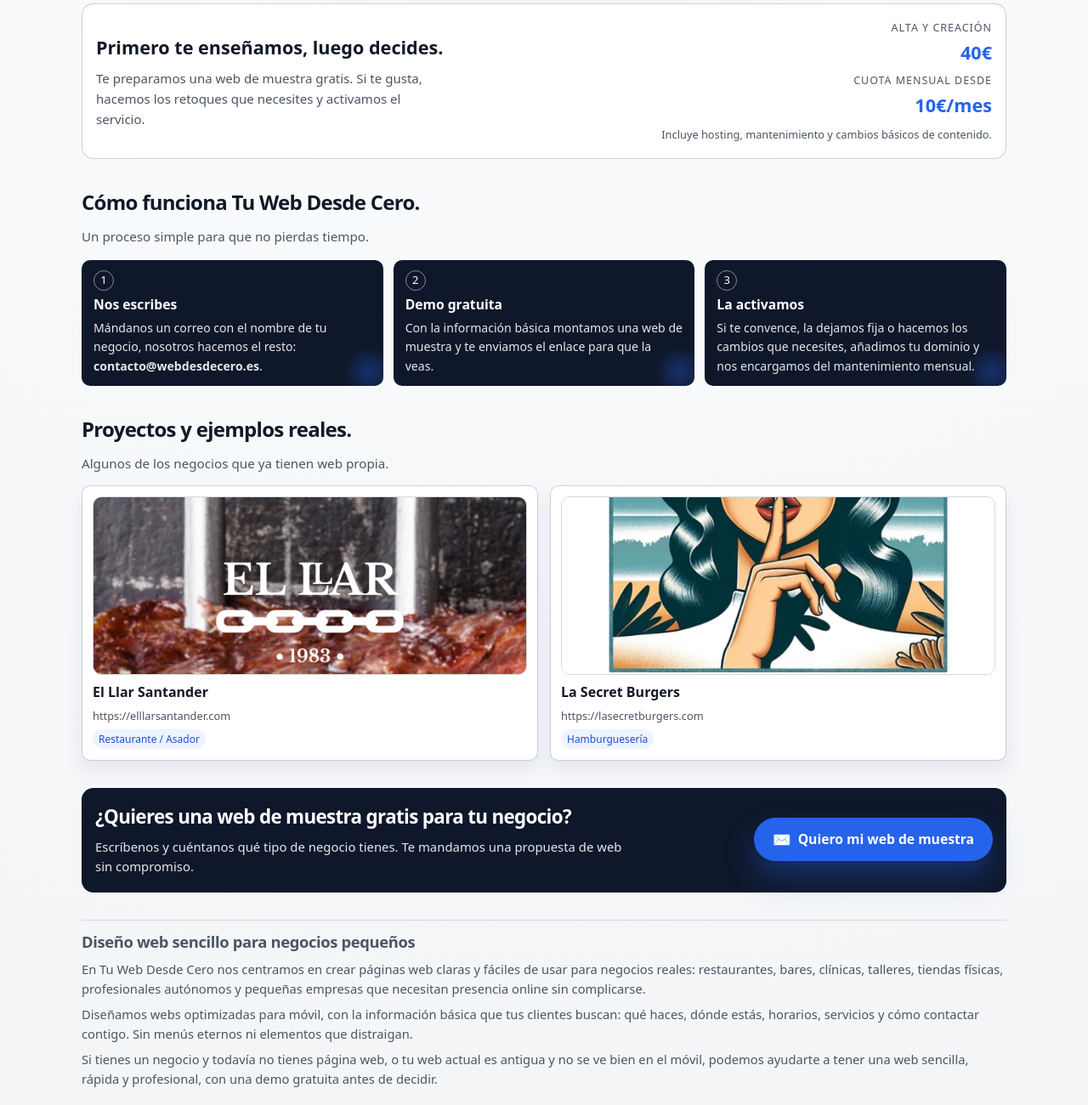
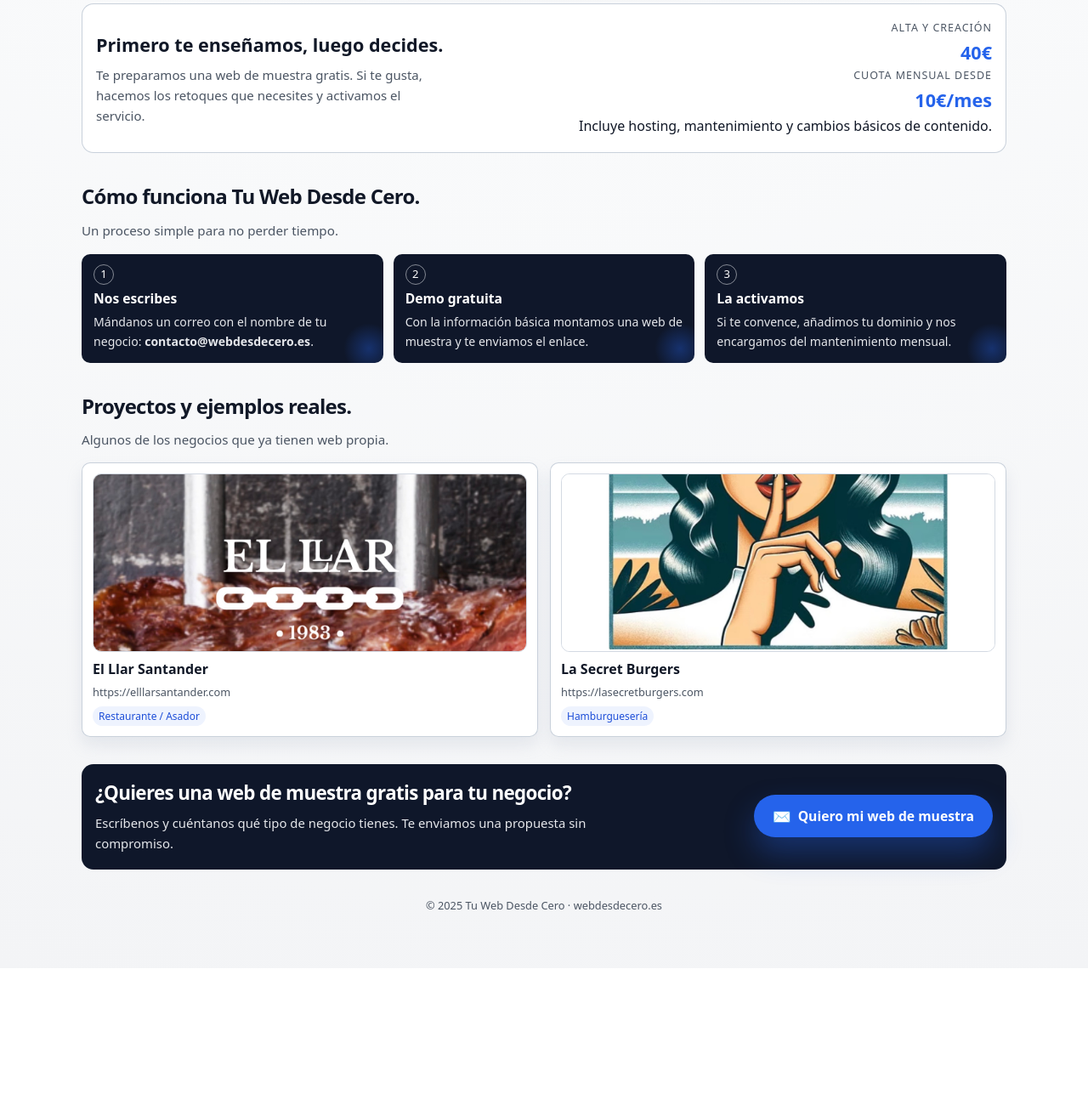
Before and after one commit to JGM2000/webdesdecero, a plain HTML site: page index.html in a window 1280 px wide. Shown: the part 780-2080 px from the top of the page at 85% size. After the commit the page ends 1919 px from the top, so only its background shows below. Drawn offline with Linux system fonts and the light colour scheme.

Commit message:
Update index.html

```diff
--- a/index.html
+++ b/index.html
@@ -14,7 +14,7 @@
   <link rel="icon" type="image/png" sizes="64x64" href="img/favicon-64.png">
   <link rel="apple-touch-icon" href="img/favicon-180.png">
 
-  <!-- Open Graph (para compartir en redes) -->
+  <!-- Open Graph -->
   <meta property="og:type" content="website">
   <meta property="og:title" content="Diseño web para negocios | Tu Web Desde Cero">
   <meta property="og:description" content="Páginas web sencillas y profesionales para negocios. Te hacemos una web de muestra gratis y solo pagas si te convence.">
@@ -27,7 +27,16 @@
   <meta name="twitter:description" content="Páginas web sencillas y profesionales para negocios. Te hacemos una web de muestra gratis y solo pagas si te convence.">
   <meta name="twitter:image" content="https://webdesdecero.es/img/logo_transparent.png">
 
-  <!-- Marcado estructurado (Schema.org) -->
+  <!-- Google Analytics 4 -->
+  <script async src="https://www.googletagmanager.com/gtag/js?id=G-423HGSDYDT"></script>
+  <script>
+    window.dataLayer = window.dataLayer || [];
+    function gtag(){dataLayer.push(arguments);}
+    gtag('js', new Date());
+    gtag('config', 'G-423HGSDYDT');
+  </script>
+
+  <!-- Schema.org (SEO) -->
   <script type="application/ld+json">
   {
     "@context": "https://schema.org",
@@ -234,7 +243,7 @@
       font-size: 1.1rem;
     }
 
-    /* HERO CARD / EJEMPLO */
+    /* HERO EJEMPLO */
 
     .hero-card-wrap {
       display: flex;
@@ -297,11 +306,7 @@
       color: var(--text-soft);
     }
 
-    .hero-card-pricing strong {
-      color: var(--accent);
-    }
-
-    /* SECCIONES GENERALES */
+    /* FEATURES */
 
     section {
       margin-bottom: 32px;
@@ -318,8 +323,6 @@
       font-size: 0.95rem;
       max-width: 520px;
     }
-
-    /* FEATURES GRID */
 
     .features-grid {
       margin-top: 16px;
@@ -403,11 +406,6 @@
       }
     }
 
-    .pricing-setup,
-    .pricing-month {
-      margin-bottom: 6px;
-    }
-
     .pricing-setup span.label,
     .pricing-month span.label {
       font-size: 0.78rem;
@@ -424,12 +422,7 @@
       color: var(--accent);
     }
 
-    .pricing-hint {
-      font-size: 0.8rem;
-      color: var(--text-soft);
-    }
-
-    /* HOW IT WORKS */
+    /* STEPS */
 
     .steps {
       margin-top: 16px;
@@ -448,7 +441,7 @@
       background: #0f172a;
       color: var(--white);
       border-radius: var(--radius-md);
-      padding: 12px 14px;
+      padding: 12px 14px 14px;
       position: relative;
       overflow: hidden;
     }
@@ -596,38 +589,16 @@
       }
     }
 
-    .cta-final-contact .btn-primary {
-      text-decoration: none;
-    }
-
-    /* BLOQUE SEO EXTRA (texto orientado a búsquedas) */
-
-    .seo-extra {
-      margin-top: 32px;
-      padding-top: 10px;
-      border-top: 1px solid rgba(148, 163, 184, 0.35);
-      font-size: 0.92rem;
-      color: var(--text-soft);
-    }
-
-    .seo-extra h2 {
-      font-size: 1.15rem;
-      margin-bottom: 6px;
-      letter-spacing: -0.02em;
-    }
-
-    .seo-extra p + p {
-      margin-top: 6px;
-    }
-
     footer {
       margin-top: 30px;
       font-size: 0.8rem;
       color: var(--text-soft);
       text-align: center;
     }
+
   </style>
 </head>
+
 <body>
   <div class="page">
     <header>
@@ -654,10 +625,11 @@
             <span>✓</span>
             <div>Te hacemos una web de muestra gratis, sin compromiso</div>
           </div>
+
           <h1>
-            Tu web desde cero,
-            <span>sin complicarte.</span>
+            Tu web desde cero, <span>sin complicarte.</span>
           </h1>
+
           <p class="hero-subtitle">
             Creamos una página web sencilla y profesional para tu negocio.
             Primero ves una demo gratuita, y solo pagas si te convence.
@@ -705,25 +677,19 @@
           <div class="feature-card">
             <div class="feature-icon">💻</div>
             <h3>Presencia profesional</h3>
-            <p>
-              Tu negocio con web propia y dominio, sin depender solo de redes sociales o directorios.
-            </p>
+            <p>Tu negocio con web propia y dominio, sin depender solo de redes sociales o directorios.</p>
           </div>
 
           <div class="feature-card">
             <div class="feature-icon">📱</div>
             <h3>Perfecta para móvil</h3>
-            <p>
-              La mayoría de visitas serán desde el móvil. Tu web se verá bien y cargará rápido.
-            </p>
+            <p>La mayoría de visitas serán desde el móvil. Tu web se verá bien y cargará rápido.</p>
           </div>
 
           <div class="feature-card">
             <div class="feature-icon">⚙️</div>
             <h3>Mantenimiento incluido</h3>
-            <p>
-              Cambios básicos de texto, horarios, servicios o fotos van incluidos en la cuota mensual.
-            </p>
+            <p>Cambios básicos de texto, horarios, servicios o fotos van incluidos en la cuota mensual.</p>
           </div>
         </div>
       </section>
@@ -733,9 +699,7 @@
         <div class="pricing">
           <div class="pricing-main">
             <h3>Primero te enseñamos, luego decides.</h3>
-            <p>
-              Te preparamos una web de muestra gratis. Si te gusta, hacemos los retoques que necesites y activamos el servicio.
-            </p>
+            <p>Te preparamos una web de muestra gratis. Si te gusta, hacemos los retoques que necesites y activamos el servicio.</p>
           </div>
 
           <div class="pricing-numbers">
@@ -757,34 +721,25 @@
       <!-- HOW IT WORKS -->
       <section>
         <h2 class="section-title">Cómo funciona Tu Web Desde Cero.</h2>
-        <p class="section-subtitle">
-          Un proceso simple para que no pierdas tiempo.
-        </p>
+        <p class="section-subtitle">Un proceso simple para no perder tiempo.</p>
 
         <div class="steps">
           <div class="step">
             <div class="step-number">1</div>
             <h3>Nos escribes</h3>
-            <p>
-              Mándanos un correo con el nombre de tu negocio, nosotros hacemos el resto:
-              <strong>contacto@webdesdecero.es</strong>.
-            </p>
+            <p>Mándanos un correo con el nombre de tu negocio: <strong>contacto@webdesdecero.es</strong>.</p>
           </div>
 
           <div class="step">
             <div class="step-number">2</div>
             <h3>Demo gratuita</h3>
-            <p>
-              Con la información básica montamos una web de muestra y te enviamos el enlace para que la veas.
-            </p>
+            <p>Con la información básica montamos una web de muestra y te enviamos el enlace.</p>
           </div>
 
           <div class="step">
             <div class="step-number">3</div>
             <h3>La activamos</h3>
-            <p>
-              Si te convence, la dejamos fija o hacemos los cambios que necesites, añadimos tu dominio y nos encargamos del mantenimiento mensual.
-            </p>
+            <p>Si te convence, añadimos tu dominio y nos encargamos del mantenimiento mensual.</p>
           </div>
         </div>
       </section>
@@ -792,9 +747,7 @@
       <!-- EXAMPLES -->
       <section>
         <h2 class="section-title">Proyectos y ejemplos reales.</h2>
-        <p class="section-subtitle">
-          Algunos de los negocios que ya tienen web propia.
-        </p>
+        <p class="section-subtitle">Algunos de los negocios que ya tienen web propia.</p>
 
         <div class="examples-grid">
           <a href="https://elllarsantander.com" target="_blank" rel="noopener" class="example-card">
@@ -822,9 +775,7 @@
         <div class="cta-final">
           <div>
             <h2>¿Quieres una web de muestra gratis para tu negocio?</h2>
-            <p>
-              Escríbenos y cuéntanos qué tipo de negocio tienes. Te mandamos una propuesta de web sin compromiso.
-            </p>
+            <p>Escríbenos y cuéntanos qué tipo de negocio tienes. Te enviamos una propuesta sin compromiso.</p>
           </div>
           <div class="cta-final-contact">
             <a href="mailto:contacto@webdesdecero.es?subject=Quiero%20una%20web%20de%20muestra&body=Hola,%20quiero%20que%20me%20hag%C3%A1is%20una%20web%20de%20muestra%20para%20mi%20negocio."
@@ -836,23 +787,6 @@
         </div>
       </section>
 
-      <!-- BLOQUE SEO EXTRA -->
-      <section class="seo-extra">
-        <h2>Diseño web sencillo para negocios pequeños</h2>
-        <p>
-          En Tu Web Desde Cero nos centramos en crear páginas web claras y fáciles de usar para negocios reales:
-          restaurantes, bares, clínicas, talleres, tiendas físicas, profesionales autónomos y pequeñas empresas
-          que necesitan presencia online sin complicarse.
-        </p>
-        <p>
-          Diseñamos webs optimizadas para móvil, con la información básica que tus clientes buscan: qué haces,
-          dónde estás, horarios, servicios y cómo contactar contigo. Sin menús eternos ni elementos que distraigan.
-        </p>
-        <p>
-          Si tienes un negocio y todavía no tienes página web, o tu web actual es antigua y no se ve bien en el móvil,
-          podemos ayudarte a tener una web sencilla, rápida y profesional, con una demo gratuita antes de decidir.
-        </p>
-      </section>
     </main>
 
     <footer>
```
